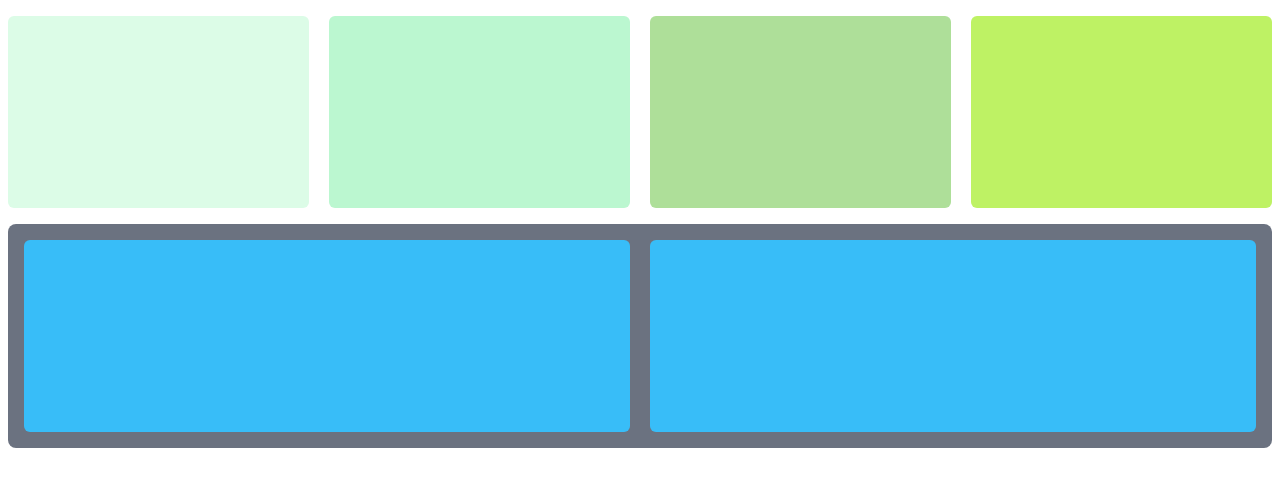
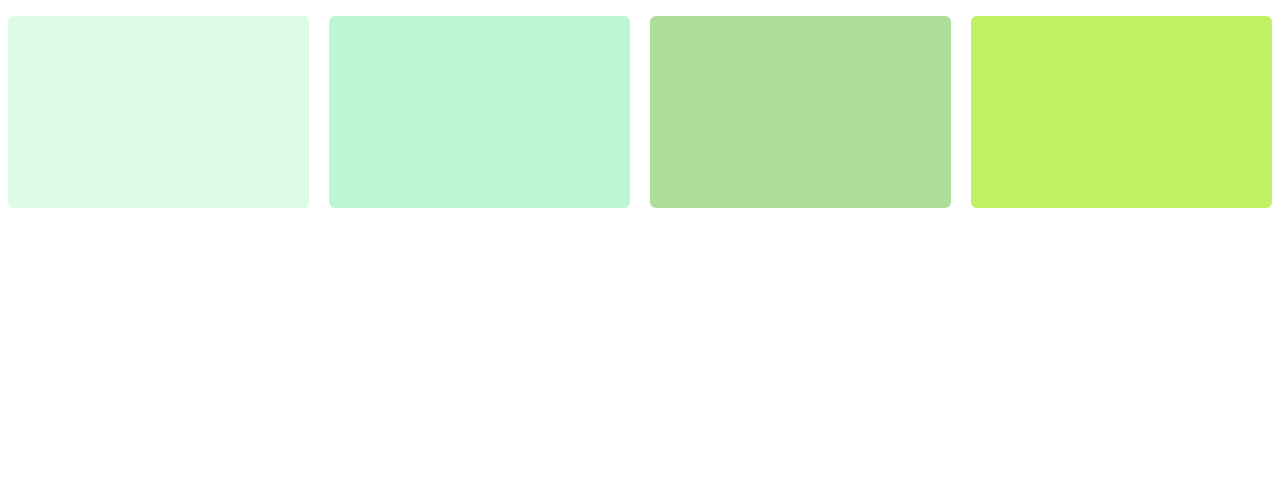
Before and after one commit to Mohammadiko33/LearnTailwind, a React (Vite) app: page / in a window 1280 px wide. Shown: the top 486 px of the page. Built offline with nearby package versions, Linux system fonts and the light colour scheme.

Commit message:
add episode 9 part 4

```diff
--- a/src/Episodes/E9.jsx
+++ b/src/Episodes/E9.jsx
@@ -3,16 +3,11 @@ import React from "react";
 const E9 = () => {
   return (
     <div className="container mx-auto mt-4">
-      <div className="grid grid-cols-1 mobile:grid-cols-2 tablet:grid-cols-3 laptop:grid-cols-4 gap-5">
+      <div className="grid grid-cols-4 lg:grid-cols-3 md:grid-cols-2 sm:grid-cols-1 gap-5">
         <div className="h-48  bg-green-100 rounded-md flex-grow" />
         <div className="h-48 bg-green-200 rounded-md flex-grow" />
         <div className="h-48 bg-[#aedf99] rounded-md flex-grow" />
         <div className="h-48 bg-lime-300 rounded-md flex-grow" />
-      </div>
-      <div
-      className="h-56 bg-gray-500 flex flex-col tablet:flex-row gap-5 mt-4 p-4 rounded-lg">
-        <div className="h-48 w-full bg-sky-400 rounded-md" />
-        <div className="h-48 w-full bg-sky-400 rounded-md" />
       </div>
     </div>
   );
--- a/src/index.css
+++ b/src/index.css
@@ -562,30 +562,6 @@ video {
   padding-left: .5rem;
 }
 
-@media (min-width: 576px) {
-  .container {
-    max-width: 576px;
-  }
-}
-
-@media (min-width: 768px) {
-  .container {
-    max-width: 768px;
-  }
-}
-
-@media (min-width: 992px) {
-  .container {
-    max-width: 992px;
-  }
-}
-
-@media (min-width: 1280px) {
-  .container {
-    max-width: 1280px;
-  }
-}
-
 .mx-auto {
   margin-left: auto;
   margin-right: auto;
@@ -621,10 +597,6 @@ video {
 
 .h-48 {
   height: 12rem;
-}
-
-.h-56 {
-  height: 14rem;
 }
 
 .h-screen {
@@ -663,8 +635,8 @@ video {
   grid-template-columns: repeat(1, minmax(0, 1fr));
 }
 
-.flex-row {
-  flex-direction: row;
+.grid-cols-4 {
+  grid-template-columns: repeat(4, minmax(0, 1fr));
 }
 
 .flex-col {
@@ -689,10 +661,6 @@ video {
 
 .rounded {
   border-radius: 0.25rem;
-}
-
-.rounded-lg {
-  border-radius: 0.5rem;
 }
 
 .rounded-md {
@@ -726,11 +694,6 @@ video {
 .bg-blue-600 {
   --tw-bg-opacity: 1;
   background-color: rgb(37 99 235 / var(--tw-bg-opacity, 1));
-}
-
-.bg-gray-500 {
-  --tw-bg-opacity: 1;
-  background-color: rgb(107 114 128 / var(--tw-bg-opacity, 1));
 }
 
 .bg-gray-900 {
@@ -786,11 +749,6 @@ video {
 .bg-red-600 {
   --tw-bg-opacity: 1;
   background-color: rgb(220 38 38 / var(--tw-bg-opacity, 1));
-}
-
-.bg-sky-400 {
-  --tw-bg-opacity: 1;
-  background-color: rgb(56 189 248 / var(--tw-bg-opacity, 1));
 }
 
 .p-4 {
@@ -870,24 +828,58 @@ video {
   color: rgb(255 255 255 / var(--tw-text-opacity, 1));
 }
 
-@media (min-width: 576px) {
-  .mobile\:grid-cols-2 {
+@media (max-width: 1280px) {
+  .xl\:w-3\/4 {
+    width: 75%;
+  }
+}
+
+@media (max-width: 992px) {
+  .lg\:grid-cols-4 {
+    grid-template-columns: repeat(4, minmax(0, 1fr));
+  }
+
+  .lg\:grid-cols-3 {
+    grid-template-columns: repeat(3, minmax(0, 1fr));
+  }
+}
+
+@media (max-width: 768px) {
+  .md\:w-auto {
+    width: auto;
+  }
+
+  .md\:flex-grow {
+    flex-grow: 1;
+  }
+
+  .md\:grid-cols-3 {
+    grid-template-columns: repeat(3, minmax(0, 1fr));
+  }
+
+  .md\:grid-cols-2 {
     grid-template-columns: repeat(2, minmax(0, 1fr));
   }
 }
 
-@media (min-width: 768px) {
-  .tablet\:grid-cols-3 {
-    grid-template-columns: repeat(3, minmax(0, 1fr));
+@media (max-width: 576px) {
+  .sm\:w-64 {
+    width: 16rem;
   }
 
-  .tablet\:flex-row {
+  .sm\:grid-cols-2 {
+    grid-template-columns: repeat(2, minmax(0, 1fr));
+  }
+
+  .sm\:grid-cols-1 {
+    grid-template-columns: repeat(1, minmax(0, 1fr));
+  }
+
+  .sm\:flex-row {
     flex-direction: row;
   }
-}
 
-@media (min-width: 992px) {
-  .laptop\:grid-cols-4 {
-    grid-template-columns: repeat(4, minmax(0, 1fr));
+  .sm\:flex-wrap {
+    flex-wrap: wrap;
   }
 }
```
Also changed, not shown: tailwind.config.js (+4 -4 lines).
